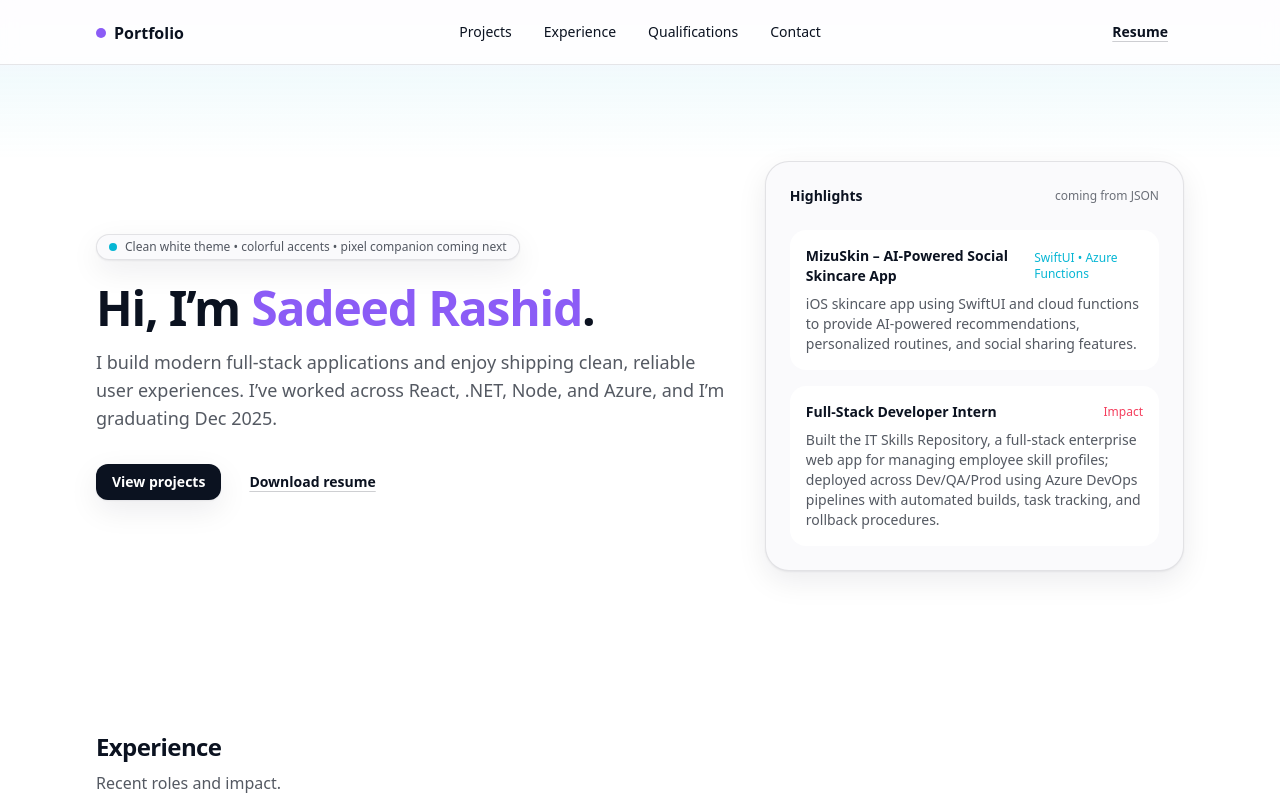
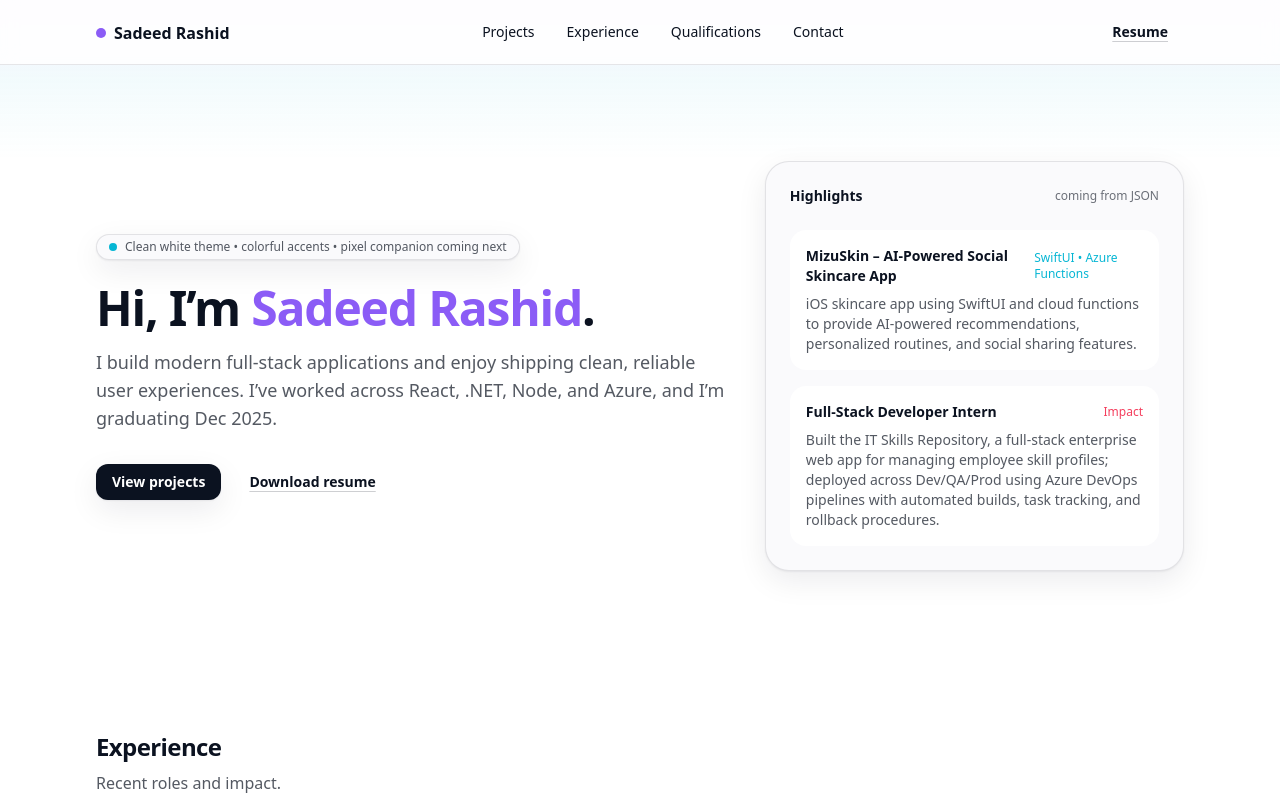
Before and after one commit to Suh716/personal-portfolio, a React (Vite) app: page / in a window 1280 px wide. Shown: the top 800 px of the page. Built offline with nearby package versions, Linux system fonts and the light colour scheme.

Commit message:
Show profile name in navbar and footer

```diff
--- a/src/components/Footer.tsx
+++ b/src/components/Footer.tsx
@@ -1,11 +1,12 @@
 import { Container } from './Container'
+import { profile } from '../content/load'
 
 export function Footer() {
   return (
     <footer className="border-t border-ink-900/10">
       <Container>
         <div className="flex flex-col gap-2 py-10 text-sm text-ink-900/70 sm:flex-row sm:items-center sm:justify-between">
-          <span>© {new Date().getFullYear()} Your Name</span>
+          <span>© {new Date().getFullYear()} {profile.name}</span>
           <span className="flex items-center gap-2">
             <span className="inline-block h-2 w-2 rounded-full bg-accent-cyan" />
             <span className="inline-block h-2 w-2 rounded-full bg-accent-lime" />
--- a/src/components/Navbar.tsx
+++ b/src/components/Navbar.tsx
@@ -1,5 +1,6 @@
 import { Container } from './Container'
 import { Button } from './Button'
+import { profile } from '../content/load'
 
 export function Navbar() {
   const scrollTo = (id: string) => {
@@ -14,7 +15,7 @@ export function Navbar() {
           <a href="/" className="font-semibold no-underline">
             <span className="inline-flex items-center gap-2">
               <span className="inline-block h-2.5 w-2.5 rounded-full bg-accent-violet" />
-              <span>Portfolio</span>
+              <span>{profile.name}</span>
             </span>
           </a>
           <nav className="hidden items-center gap-2 sm:flex">
```
